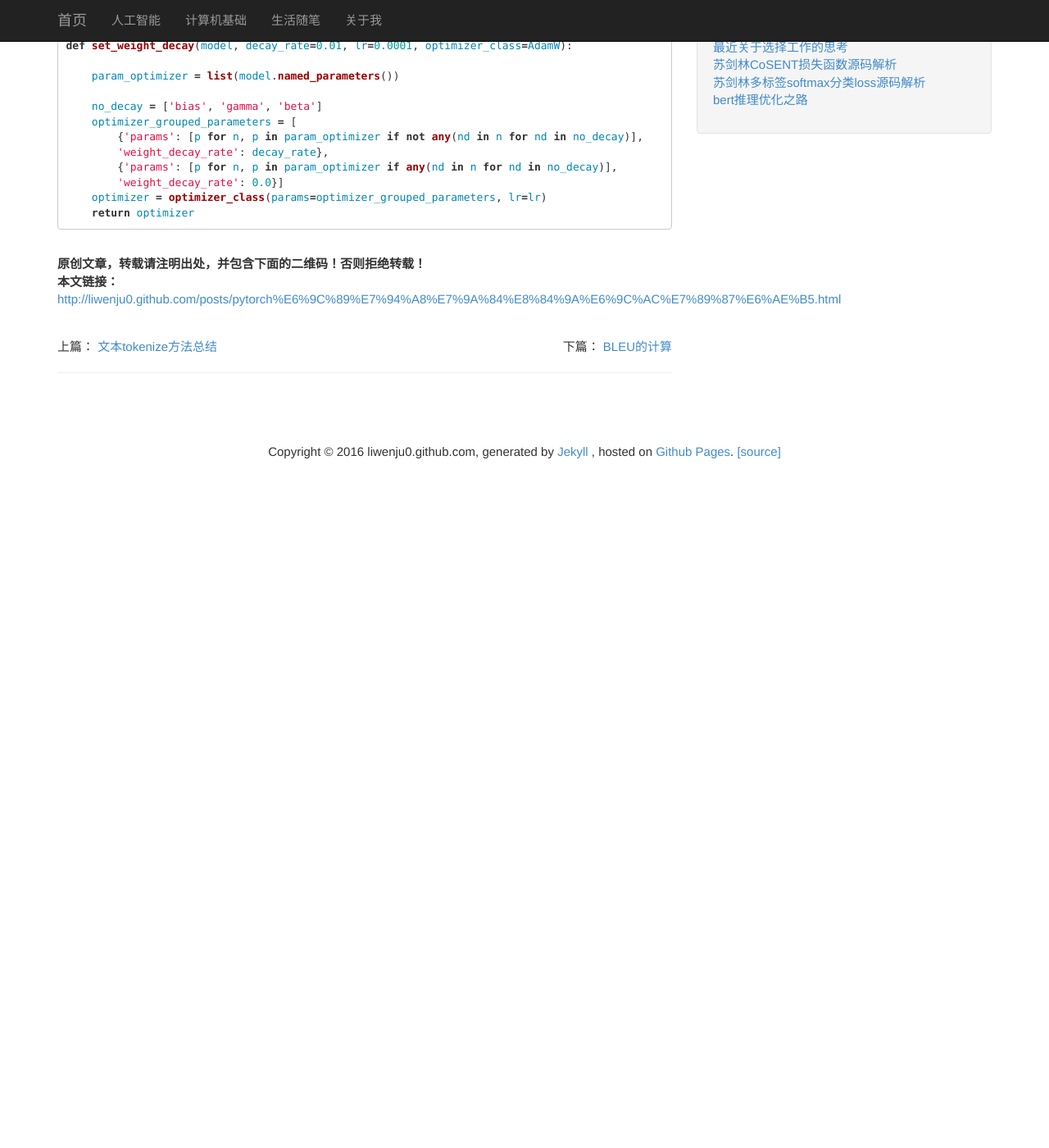
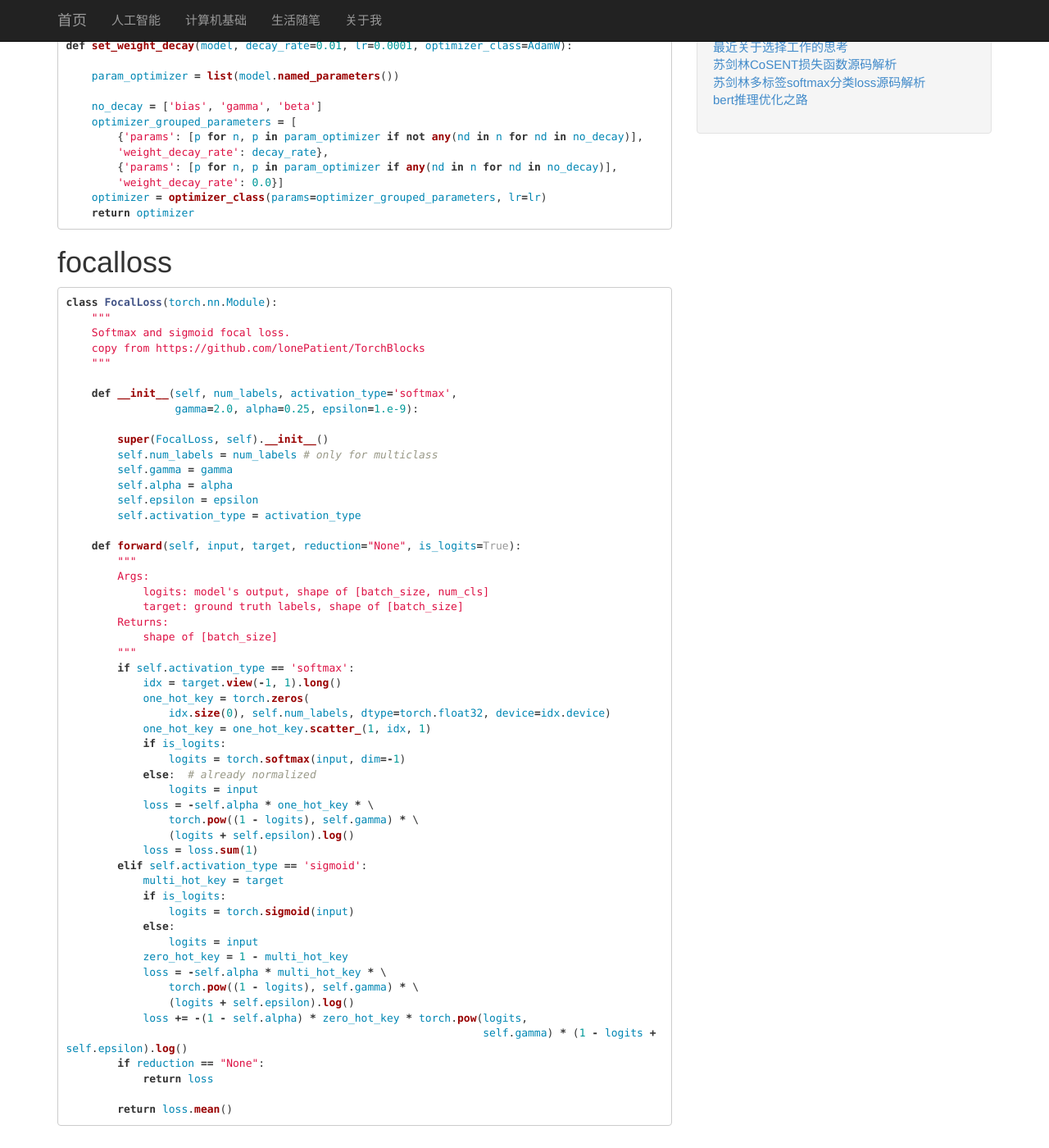
Before and after one commit to liwenju0/liwenju0.github.io, a Jekyll site: the page built from _posts/2022-05-28-pytorch有用的脚本片段.md, in a window 1280 px wide and 1400 px high, scrolled down 407 px. Shown: the whole window at 82% size. Built offline with Jekyll 4.4.1, drawn with Linux system fonts in a browser that asks for light colours; before the commit the page ends 1018 px from its top, so only the background shows below that.

````diff
--- a/_posts/2022-05-28-pytorch有用的脚本片段.md
+++ b/_posts/2022-05-28-pytorch有用的脚本片段.md
@@ -35,3 +35,60 @@ def set_weight_decay(model, decay_rate=0.01, lr=0.0001, optimizer_class=AdamW):
     optimizer = optimizer_class(params=optimizer_grouped_parameters, lr=lr)
     return optimizer
 ```
+
+# focalloss
+```python
+class FocalLoss(torch.nn.Module):
+    """
+    Softmax and sigmoid focal loss.
+    copy from https://github.com/lonePatient/TorchBlocks
+    """
+
+    def __init__(self, num_labels, activation_type='softmax',
+                 gamma=2.0, alpha=0.25, epsilon=1.e-9):
+
+        super(FocalLoss, self).__init__()
+        self.num_labels = num_labels # only for multiclass
+        self.gamma = gamma
+        self.alpha = alpha
+        self.epsilon = epsilon
+        self.activation_type = activation_type
+
+    def forward(self, input, target, reduction="None", is_logits=True):
+        """
+        Args:
+            logits: model's output, shape of [batch_size, num_cls]
+            target: ground truth labels, shape of [batch_size]
+        Returns:
+            shape of [batch_size]
+        """
+        if self.activation_type == 'softmax':
+            idx = target.view(-1, 1).long()
+            one_hot_key = torch.zeros(
+                idx.size(0), self.num_labels, dtype=torch.float32, device=idx.device)
+            one_hot_key = one_hot_key.scatter_(1, idx, 1)
+            if is_logits:
+                logits = torch.softmax(input, dim=-1)
+            else:  # already normalized
+                logits = input
+            loss = -self.alpha * one_hot_key * \
+                torch.pow((1 - logits), self.gamma) * \
+                (logits + self.epsilon).log()
+            loss = loss.sum(1)
+        elif self.activation_type == 'sigmoid':
+            multi_hot_key = target
+            if is_logits:
+                logits = torch.sigmoid(input)
+            else:
+                logits = input
+            zero_hot_key = 1 - multi_hot_key
+            loss = -self.alpha * multi_hot_key * \
+                torch.pow((1 - logits), self.gamma) * \
+                (logits + self.epsilon).log()
+            loss += -(1 - self.alpha) * zero_hot_key * torch.pow(logits,
+                                                                 self.gamma) * (1 - logits + self.epsilon).log()
+        if reduction == "None":
+            return loss
+
+        return loss.mean()
+```
````
Also changed, not shown: _posts/2022-04-22-苏剑林CoSENT损失函数源码解析.md (+3 -1 lines).
